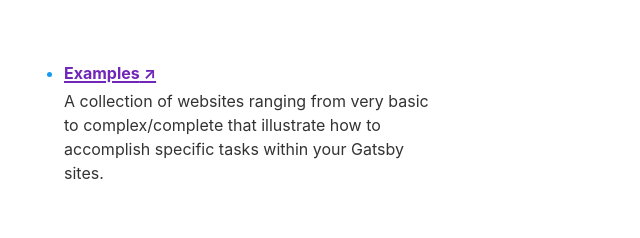
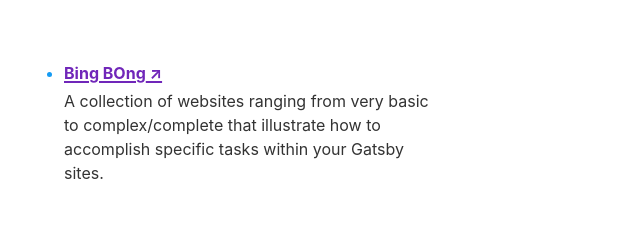
Before and after one commit to craigleo/laughing-parakeet, a Gatsby site: page / in a window 1280 px wide. Shown: the part 313-551 px from the top of the page, 608-1248 px from the left. Built offline with nearby package versions, Linux system fonts and the light colour scheme; Gatsby itself is replaced by a stand-in of ours.

Commit message:
commmit on 'Main'

```diff
--- a/src/pages/index.js
+++ b/src/pages/index.js
@@ -14,7 +14,7 @@
       "A great place to get started if you're new to web development. Designed to guide you through setting up your first Gatsby site.",
   },
   {
-    text: "Examples",
+    text: "Bing BOng",
     url: "https://github.com/gatsbyjs/gatsby/tree/master/examples",
     description:
       "A collection of websites ranging from very basic to complex/complete that illustrate how to accomplish specific tasks within your Gatsby sites.",
```
